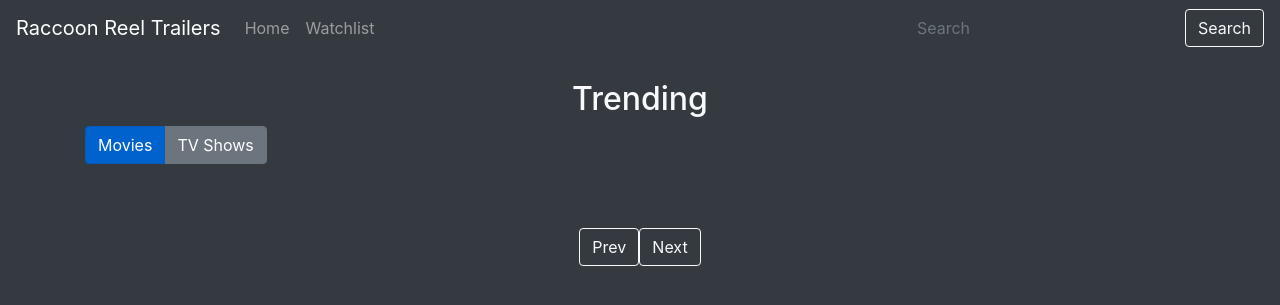
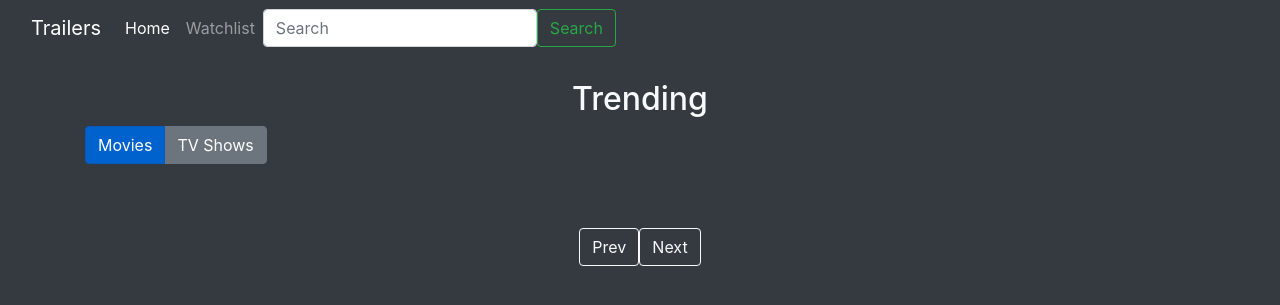
Before and after one commit to EchoCodes265/Trailers, a Flask app: page / in a window 1280 px wide. Shown: the top 305 px of the page. Run offline with Flask 3, Linux system fonts and the light colour scheme.

Commit message:
Update index.html

```diff
--- a/templates/index.html
+++ b/templates/index.html
@@ -13,27 +13,28 @@
 
     <!-- Main Nav -->
     <nav class="navbar navbar-expand-lg navbar-dark bg-dark">
-        <a class="navbar-brand" href="/">Raccoon Reel Trailers</a>
-        <button class="navbar-toggler" type="button" data-toggle="collapse" data-target="#navbarNav"
-            aria-controls="navbarNav" aria-expanded="false" aria-label="Toggle navigation">
+        <div class="container-fluid">
+          <a class="navbar-brand" href="/">Trailers</a>
+          <button class="navbar-toggler" type="button" data-bs-toggle="collapse" data-bs-target="#navbarContent" aria-controls="navbarContent" aria-expanded="false" aria-label="Toggle navigation">
             <span class="navbar-toggler-icon"></span>
           </button>
-        <div class="collapse navbar-collapse" id="navbarNav">
-            <ul class="navbar-nav">
+          <div class="collapse navbar-collapse" id="navbarContent">
+            <ul class="navbar-nav me-auto mb-2 mb-lg-0">
               <li class="nav-item">
-                    <a class="nav-link" href="/">Home</a>
+                <a class="nav-link active" aria-current="page" href="/">Home</a>
               </li>
               <li class="nav-item">
                 <a class="nav-link" href="/watchlist">Watchlist</a>
               </li>
             </ul>
-            <form id="searchForm" class="form-inline ml-auto">
-                <input id="searchInput" class="form-control mr-sm-2 bg-dark text-light border-0" type="search"
-                    placeholder="Search" aria-label="Search">
-                <button class="btn btn-outline-light my-2 my-sm-0" type="submit">Search</button>
+            <form class="d-flex" id="searchForm">
+              <input class="form-control me-2" id="searchInput" type="search" placeholder="Search" aria-label="Search">
+              <button class="btn btn-outline-success" type="submit">Search</button>
             </form>
           </div>
+        </div>
       </nav>
+
 
     <!-- Trending Section -->
     <div class="container mt-4">
@@ -73,6 +74,8 @@
         </nav>
     </div>
 
+
+    <script src="https://cdn.jsdelivr.net/npm/bootstrap@5.3.0/dist/js/bootstrap.bundle.min.js"></script>
     <script src="../static/js/main.js"></script>
 </body>
 
```
Lines whose indentation alone changed are shown as unchanged.
